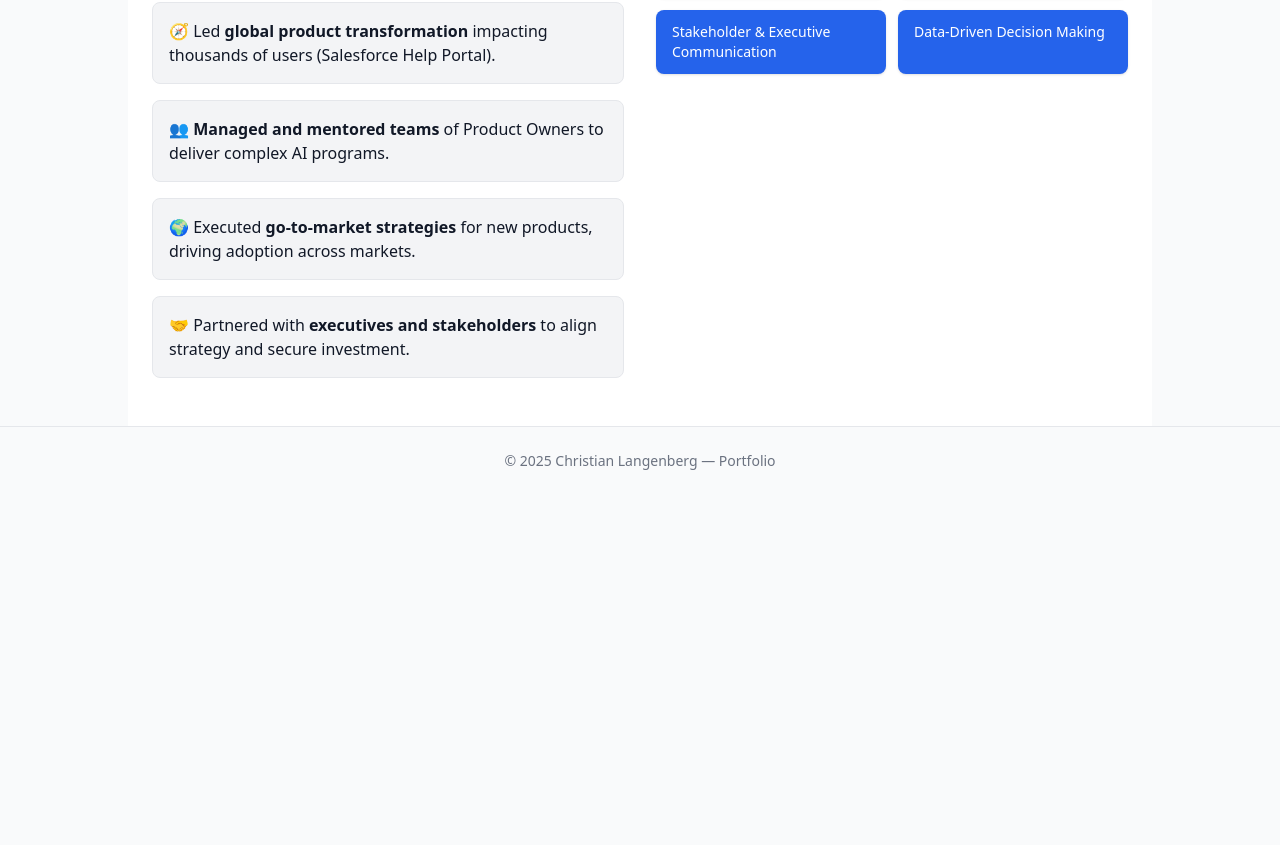
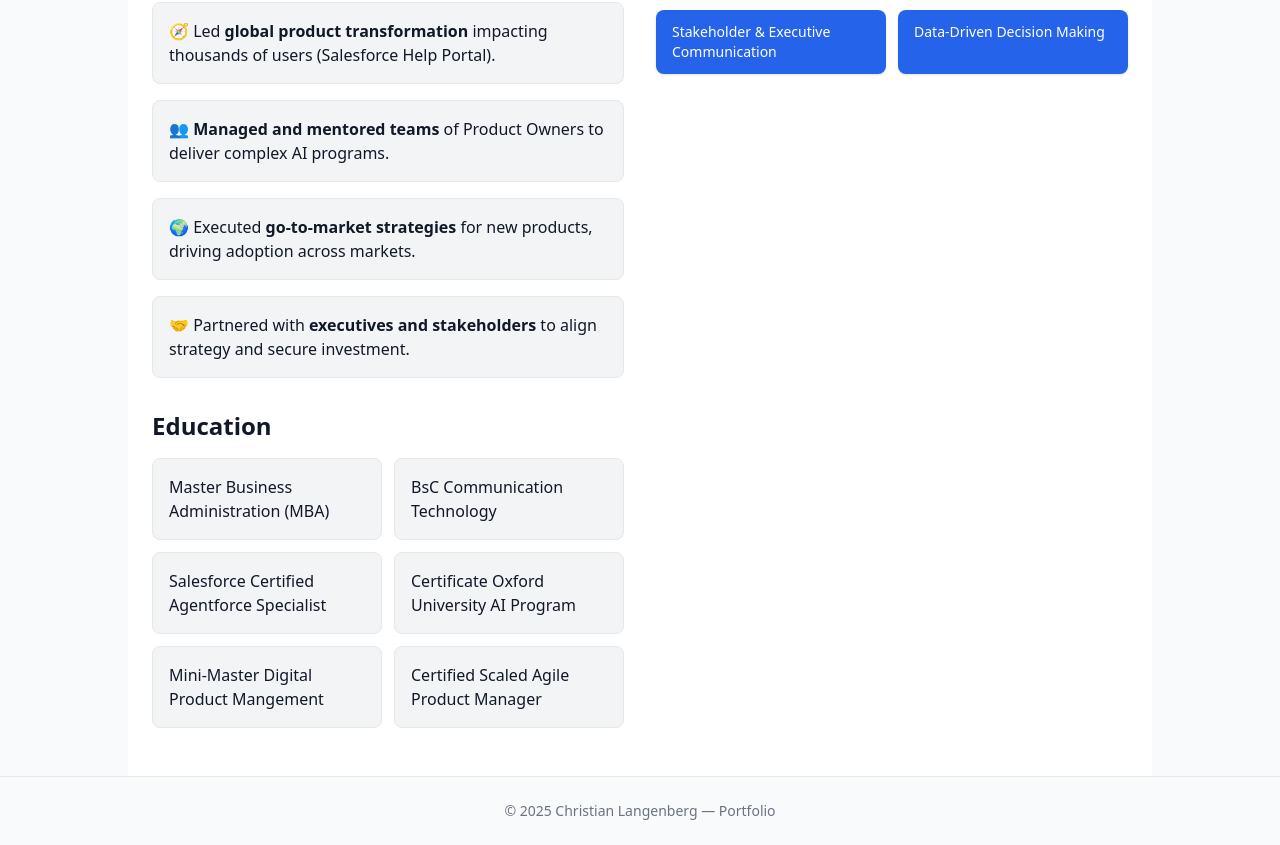
Before and after one commit to whatzabi75/my-portfolio, a Next.js app: page /about in a window 1280 px wide. Shown: the part 656-1501 px from the top of the page. Before the commit the page ends 1151 px from the top, so only its background shows below. Built offline with nearby package versions, Linux system fonts and the light colour scheme.

Commit message:
Added Education to About Me page

```diff
--- a/src/app/about/page.tsx
+++ b/src/app/about/page.tsx
@@ -92,6 +92,28 @@ export default function AboutPage() {
             ))}
           </ul>
         </div>
+
+        {/* Education*/}
+        <div>
+          <h2 className="mb-4 text-2xl font-semibold">Education</h2>
+          <ul className="grid grid-cols-1 gap-3 sm:grid-cols-2">
+            {[
+              "Master Business Administration (MBA)",
+              "BsC Communication Technology",
+              "Salesforce Certified Agentforce Specialist",
+              "Certificate Oxford University AI Program",
+              "Mini-Master Digital Product Mangement",
+              "Certified Scaled Agile Product Manager",
+            ].map((item) => (
+              <li
+                key={item}
+                className="rounded-lg border bg-gray-100 px-4 py-4"
+              >
+                {item}
+              </li>
+            ))}
+          </ul>
+        </div>
       </div>
     </section>
   );
```
